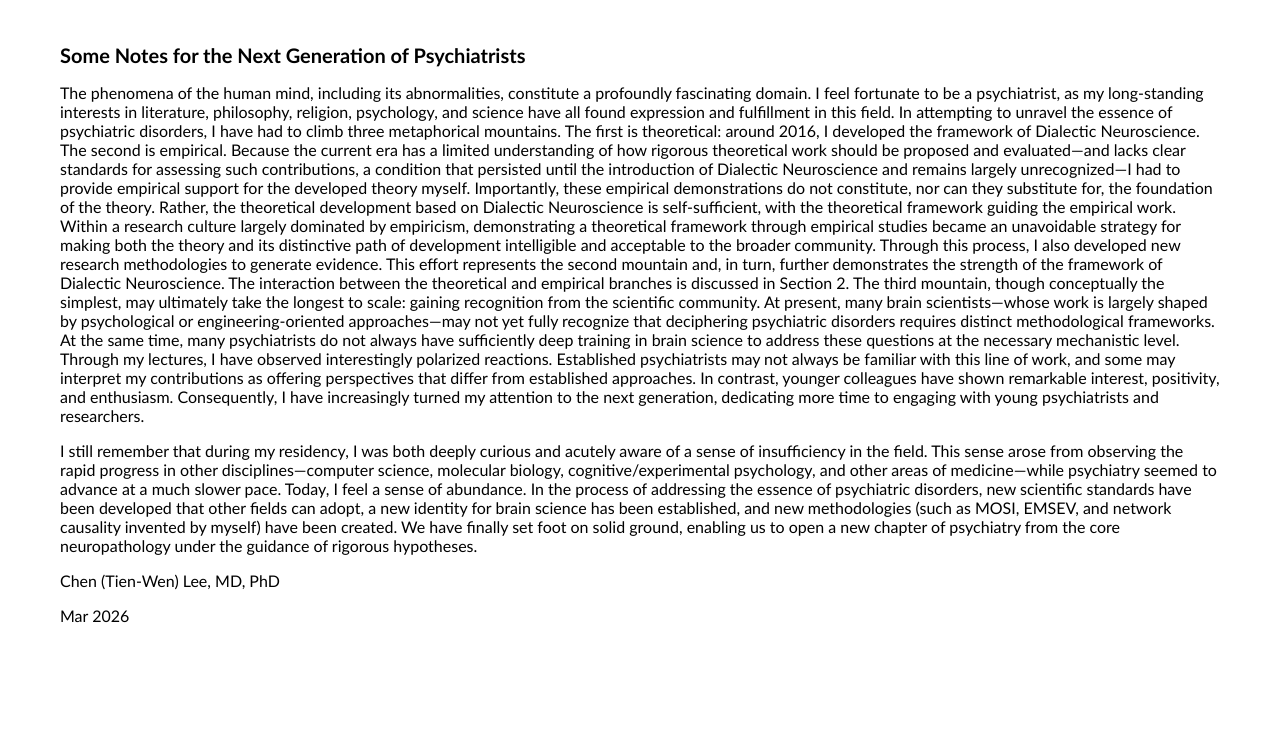
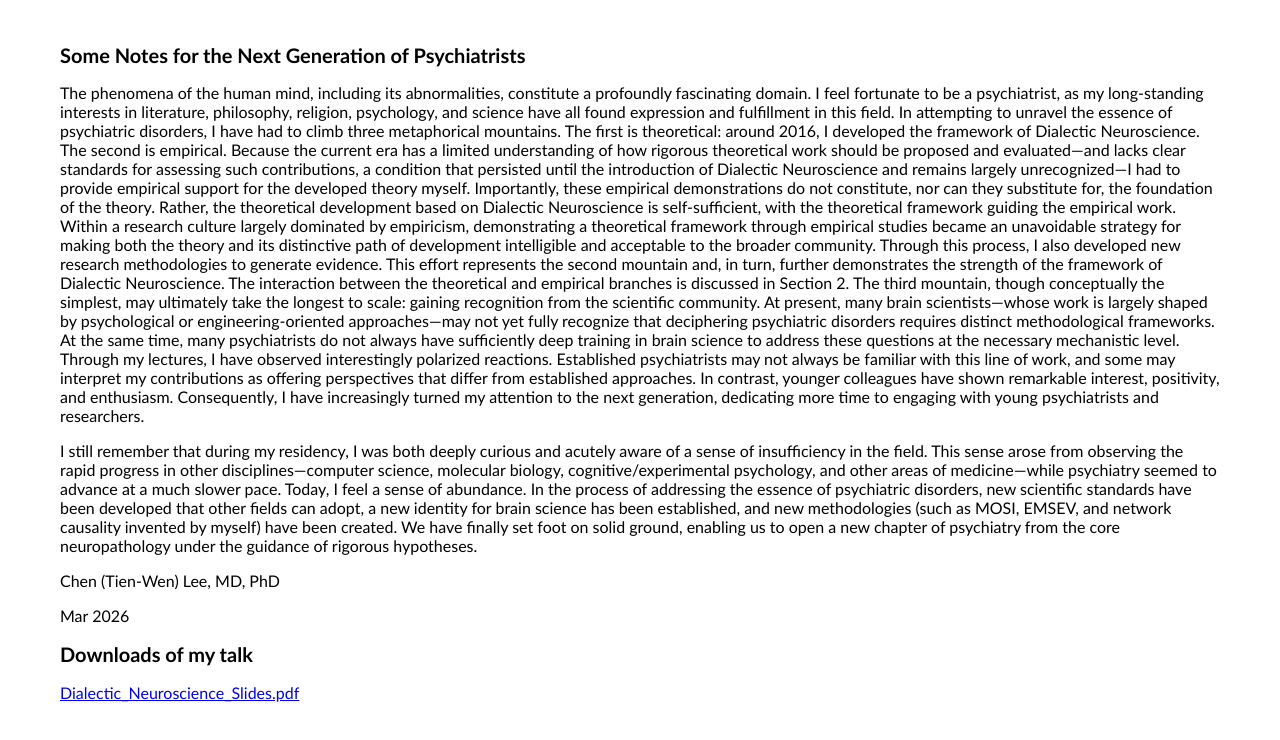
Before and after one commit to dwleeibru/dwleeibru.github.io, a plain HTML site: page index.html in a window 1280 px wide. Shown: the part 2009-2749 px from the top of the page. Before the commit the page ends 2694 px from the top, so only its background shows below. Drawn offline with Linux system fonts and the light colour scheme.

Commit message:
Add downloads section for talk slides

```diff
--- a/index.html
+++ b/index.html
@@ -145,5 +145,9 @@ Chen (Tien-Wen) Lee, MD, PhD
 Mar 2026
 </p>
 
+<h2>Downloads of my talk</h2>
+<p>
+<a href="Dialectic_Neuroscience_Slides.pdf">Dialectic_Neuroscience_Slides.pdf</a>
+</p>
 </body>
 </html>
```
